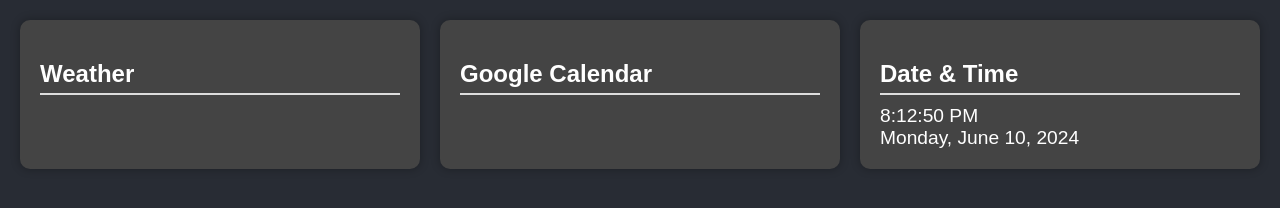
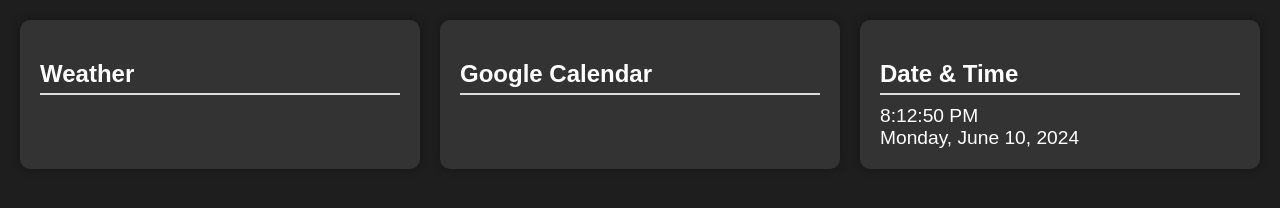
Before and after one commit to rmoose/mag_dash, a plain HTML site: page index.html in a window 1280 px wide. Drawn offline with Linux system fonts and the light colour scheme; no server answers.

Commit message:
Add files via upload

```diff
--- a/style.css
+++ b/style.css
@@ -1,6 +1,6 @@
 body {
     font-family: Arial, sans-serif;
-    background-color: #282c34;
+    background-color: #1e1e1e; /* Dark gray background */
     color: #fff;
     margin: 0;
     padding: 0;
@@ -14,7 +14,7 @@ body {
 }
 
 .widget {
-    background-color: #444;
+    background-color: #333; /* Darker gray for widgets */
     border-radius: 10px;
     padding: 20px;
     box-shadow: 0px 0px 10px rgba(0, 0, 0, 0.3);
```
